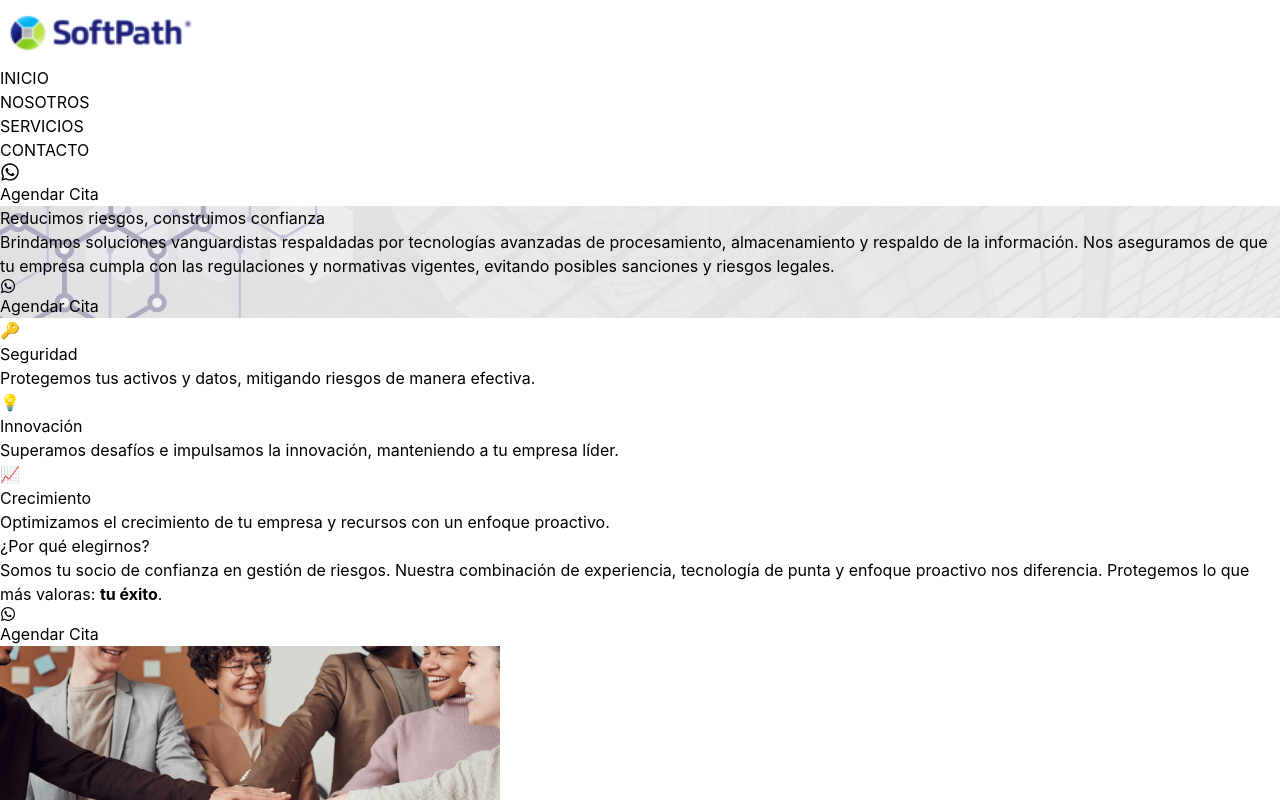
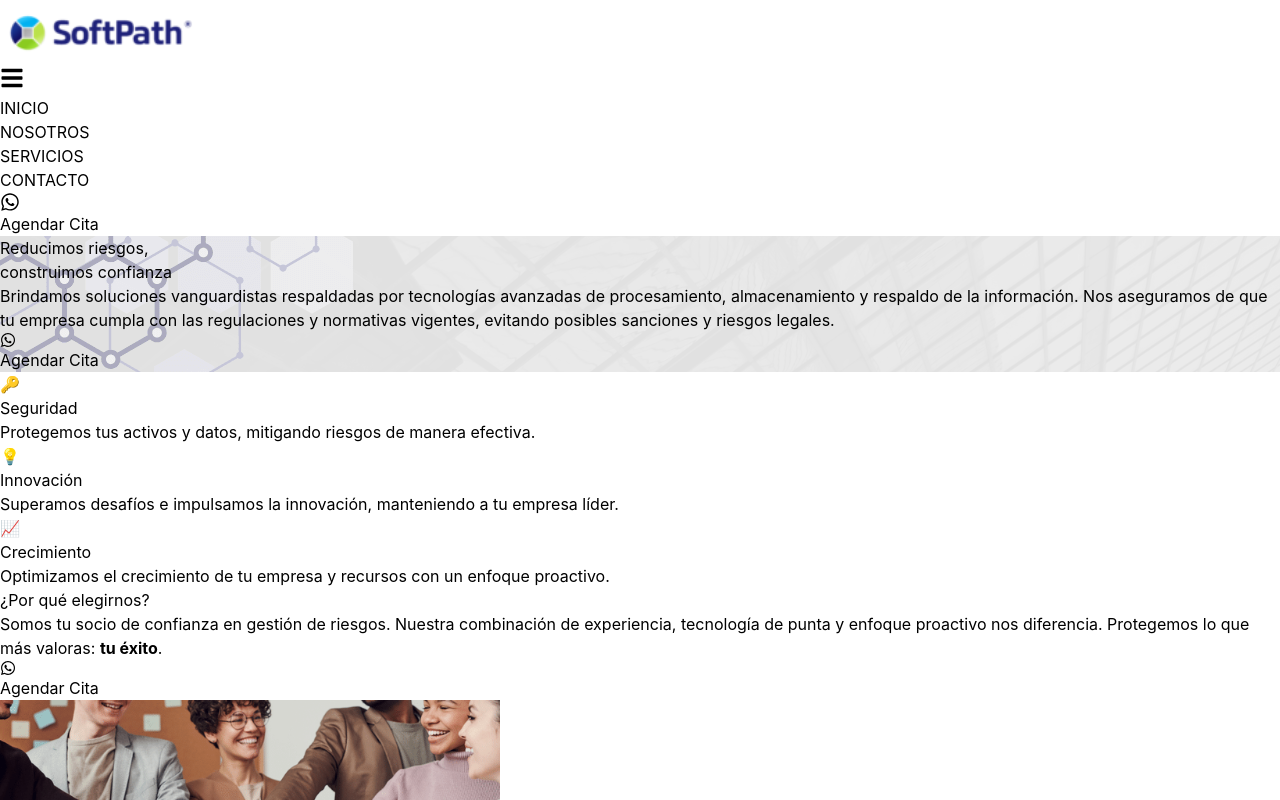
Before and after one commit to mourete/SoftPathWeb, a Next.js app: page / in a window 1280 px wide. Shown: the top 800 px of the page. Built offline with nearby package versions, Linux system fonts and the light colour scheme.

Commit message:
se añade para que se visualice bien en el movil

```diff
--- a/src/app/components/Hero.tsx
+++ b/src/app/components/Hero.tsx
@@ -3,35 +3,36 @@ import { FaWhatsapp } from "react-icons/fa";
 const Hero: React.FC = () => {
   return (
     <section
-      className="relative flex items-center justify-between w-full h-[120vh] bg-cover"
+      className="relative flex items-center w-full h-[120vh] bg-cover bg-center px-4 md:px-12"
       style={{
         backgroundImage: "url('/imagen_inicio.png')"
       }}
     >
-      <div className="absolute inset-0 bg-opacity-30"></div>
+      {/* Eliminado el fondo blanco opaco */}
+      {/* <div className="absolute inset-0 bg-white bg-opacity-40"></div> */}
 
-      <div className="relative z-10 flex flex-col max-w-2xl pl-12 text-white">
-        <h1 className="text-8xl font-bold text-blue-900">
-          Reducimos riesgos, construimos confianza
+      <div className="relative z-10 flex flex-col max-w-2xl text-left text-white">
+        <h1 className="text-6xl md:text-8xl font-bold text-blue-900 leading-tight">
+          Reducimos riesgos, <br /> construimos confianza
         </h1>
-        <p className="mt-4 text-lg text-blue-700">
+
+        <p className="mt-4 text-lg md:text-ls text-black max-w-1xl">
           Brindamos soluciones vanguardistas respaldadas por tecnologías
           avanzadas de procesamiento, almacenamiento y respaldo de la
           información. Nos aseguramos de que tu empresa cumpla con las
           regulaciones y normativas vigentes, evitando posibles sanciones y
           riesgos legales.
         </p>
+
         <a
           href="https://api.whatsapp.com/send/?phone=528132691277&text=Hola%2C%20me%20gustaría%20más%20información."
           target="_blank"
           rel="noopener noreferrer"
-          className="inline-flex items-center mt-6 px-4 py-2 text-base font-medium text-white bg-green-600 rounded hover:bg-green-700"
-          style={{ maxWidth: 'fit-content' }}
+          className="inline-flex items-center mt-6 px-4 py-2 text-base font-medium text-white bg-green-600 rounded hover:bg-green-700 w-max"
         >
           <FaWhatsapp size={16} className="mr-2" />
           Agendar Cita
         </a>
-
       </div>
     </section>
   );
--- a/src/app/components/Navbar.tsx
+++ b/src/app/components/Navbar.tsx
@@ -1,66 +1,45 @@
-"use client"; // Esto marca el componente como cliente
+"use client";
 
 import Link from "next/link";
 import { usePathname } from "next/navigation";
-import { FaWhatsapp } from "react-icons/fa";
-import Image from 'next/image';
+import { FaWhatsapp, FaBars, FaTimes } from "react-icons/fa";
+import Image from "next/image";
+import { useState } from "react";
 
 const Navbar: React.FC = () => {
   const pathname = usePathname();
+  const [menuOpen, setMenuOpen] = useState(false);
 
   return (
-    <nav className="flex items-center justify-between px-6 py-4 bg-white shadow-md">
+    <nav className="bg-white shadow-md sticky top-0 z-50">
+      <div className="flex items-center justify-between px-6 py-4">
+
         <div className="relative">
           <Image src="/logo.png" alt="Softpath" width={200} height={200} className="max-w-md" />
         </div>
-      <ul className="flex space-x-4 text-sm">
-        <li>
+
+        <div className="md:hidden">
+          <button onClick={() => setMenuOpen(!menuOpen)} className="text-gray-700">
+            {menuOpen ? <FaTimes size={24} /> : <FaBars size={24} />}
+          </button>
+        </div>
+
+        <ul className="hidden md:flex space-x-4 text-sm">
+          {["/", "/nosotros", "/servicios", "/contacto"].map((path, index) => (
+            <li key={path}>
               <Link
-            href="/"
+                href={path}
                 className={`${
-              pathname === "/" ? "text-blue-600 font-bold" : "text-black-700"
+                  pathname === path ? "text-blue-600 font-bold" : "text-black-700"
                 } hover:text-blue-600`}
               >
-            INICIO
+                {["INICIO", "NOSOTROS", "SERVICIOS", "CONTACTO"][index]}
               </Link>
             </li>
-        <li>
-          <Link
-            href="/nosotros"
-            className={`${
-              pathname === "/nosotros"
-                ? "text-blue-600 font-bold"
-                : "text-black-700"
-            } hover:text-blue-600`}
-          >
-            NOSOTROS
-          </Link>
-        </li>
-        <li>
-          <Link
-            href="/servicios"
-            className={`${
-              pathname === "/servicios"
-                ? "text-blue-600 font-bold"
-                : "text-black-700"
-            } hover:text-blue-600`}
-          >
-            SERVICIOS
-          </Link>
-        </li>
-        <li>
-          <Link
-            href="/contacto"
-            className={`${
-              pathname === "/contacto"
-                ? "text-blue-600 font-bold"
-                : "text-black-700"
-            } hover:text-blue-600`}
-          >
-            CONTACTO
-          </Link>
-        </li>
+          ))}
         </ul>
+
+        <div className="hidden md:flex">
           <a
             href="https://api.whatsapp.com/send/?phone=528132691277&text=Hola%2C%20me%20gustaría%20más%20información."
             target="_blank"
@@ -70,6 +49,34 @@ const Navbar: React.FC = () => {
             <FaWhatsapp size={20} className="mr-2" />
             Agendar Cita
           </a>
+        </div>
+      </div>
+
+      {menuOpen && (
+        <div className="md:hidden px-6 pb-4 space-y-2">
+          {["/", "/nosotros", "/servicios", "/contacto"].map((path, index) => (
+            <Link
+              key={path}
+              href={path}
+              className={`block ${
+                pathname === path ? "text-blue-600 font-bold" : "text-black-700"
+              } hover:text-blue-600`}
+              onClick={() => setMenuOpen(false)}
+            >
+              {["INICIO", "NOSOTROS", "SERVICIOS", "CONTACTO"][index]}
+            </Link>
+          ))}
+          <a
+            href="https://api.whatsapp.com/send/?phone=528132691277&text=Hola%2C%20me%20gustaría%20más%20información."
+            target="_blank"
+            rel="noopener noreferrer"
+            className="flex items-center px-4 py-2 text-white bg-green-600 rounded hover:bg-green-700 mt-2"
+          >
+            <FaWhatsapp size={20} className="mr-2" />
+            Agendar Cita
+          </a>
+        </div>
+      )}
     </nav>
   );
 };
```
Lines whose indentation alone changed are shown as unchanged.
